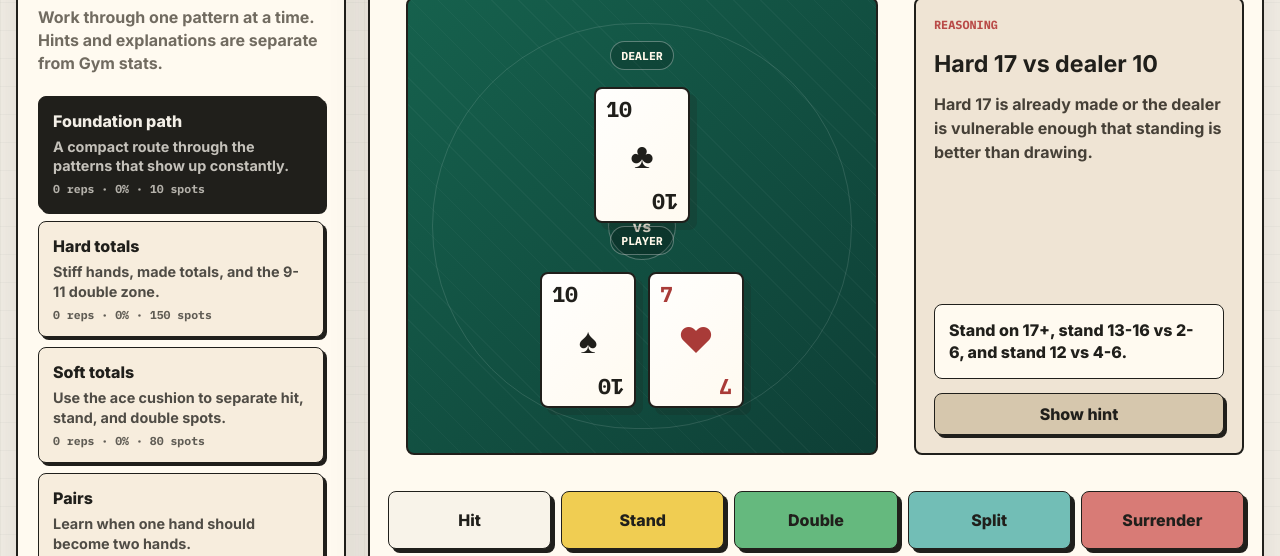
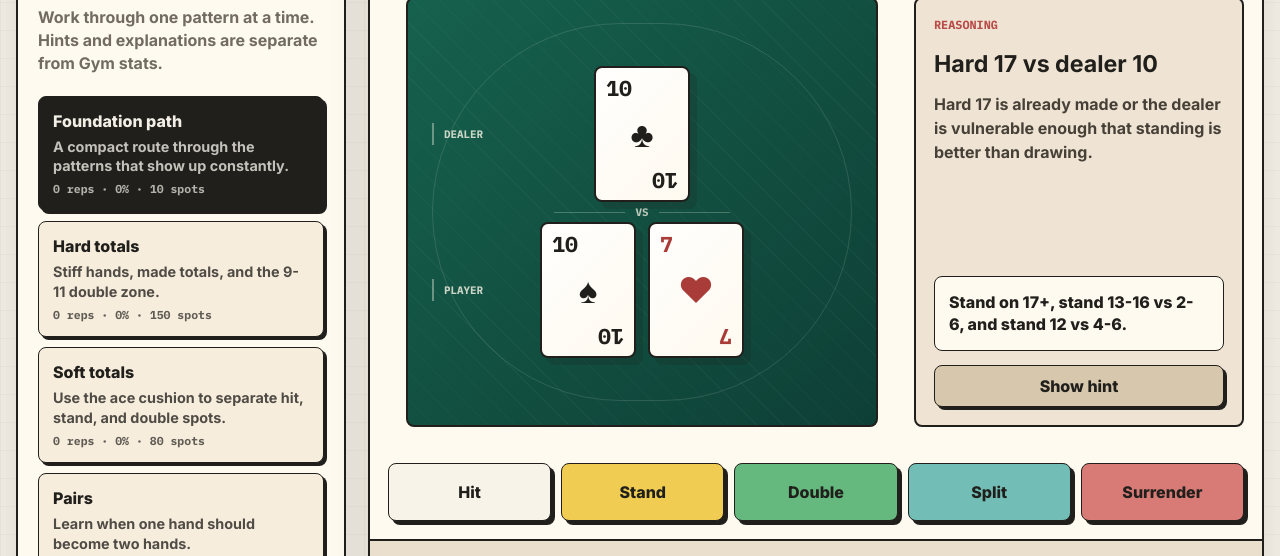
Before and after one commit to krishkc5/blackjack-gym, a plain HTML site: page index.html in a window 1280 px wide. Shown: the part 221-777 px from the top of the page. Drawn offline with Linux system fonts and the light colour scheme.

Commit message:
Clean up table labels

```diff
--- a/styles.css
+++ b/styles.css
@@ -378,6 +378,7 @@ h2 {
 .felt-surface {
   position: relative;
   display: grid;
+  grid-template-rows: minmax(0, 1fr) auto minmax(0, 1fr);
   min-height: 430px;
   margin: 0 18px;
   padding: 42px 24px;
@@ -403,33 +404,35 @@ h2 {
   position: relative;
   z-index: 1;
   display: grid;
+  width: 100%;
+  grid-template-columns: minmax(72px, 0.22fr) minmax(0, 1fr) minmax(72px, 0.22fr);
+  gap: 16px;
+  align-items: center;
   justify-items: center;
-  gap: 14px;
 }
 
 .dealer-row {
+  align-self: end;
+}
+
+.player-row {
   align-self: start;
 }
 
-.player-row {
-  align-self: end;
-}
-
 .area-label {
-  width: fit-content;
-  padding: 6px 10px;
-  border: 1px solid rgba(255, 255, 255, 0.32);
-  border-radius: 999px;
-  color: #fff8e9;
-  background: rgba(0, 0, 0, 0.18);
+  justify-self: start;
+  padding: 4px 0 4px 10px;
+  border-left: 2px solid rgba(255, 248, 233, 0.38);
+  color: rgba(255, 248, 233, 0.78);
   font-family: "IBM Plex Mono", ui-monospace, SFMono-Regular, Menlo, monospace;
-  font-size: 0.72rem;
+  font-size: 0.68rem;
   font-weight: 700;
   text-transform: uppercase;
 }
 
 .card-stack {
   display: flex;
+  grid-column: 2;
   align-items: center;
   justify-content: center;
   gap: 12px;
@@ -477,21 +480,26 @@ h2 {
 }
 
 .versus-mark {
-  position: absolute;
-  top: 50%;
-  left: 50%;
-  z-index: 0;
-  display: grid;
-  width: 68px;
-  height: 68px;
-  place-items: center;
-  border: 1px solid rgba(255, 255, 255, 0.28);
-  border-radius: 50%;
-  color: #fff8e9;
-  background: rgba(0, 0, 0, 0.16);
+  position: relative;
+  z-index: 1;
+  display: flex;
+  width: min(280px, 42%);
+  align-items: center;
+  justify-self: center;
+  gap: 10px;
+  color: rgba(255, 248, 233, 0.7);
   font-family: "IBM Plex Mono", ui-monospace, SFMono-Regular, Menlo, monospace;
+  font-size: 0.68rem;
   font-weight: 700;
-  transform: translate(-50%, -50%);
+  text-transform: uppercase;
+}
+
+.versus-mark::before,
+.versus-mark::after {
+  content: "";
+  height: 1px;
+  flex: 1;
+  background: rgba(255, 248, 233, 0.24);
 }
 
 .action-bar {
@@ -1113,8 +1121,7 @@ h2 {
   }
 
   .versus-mark {
-    width: 54px;
-    height: 54px;
+    width: min(180px, 54%);
   }
 
   .focus-grid,
```
